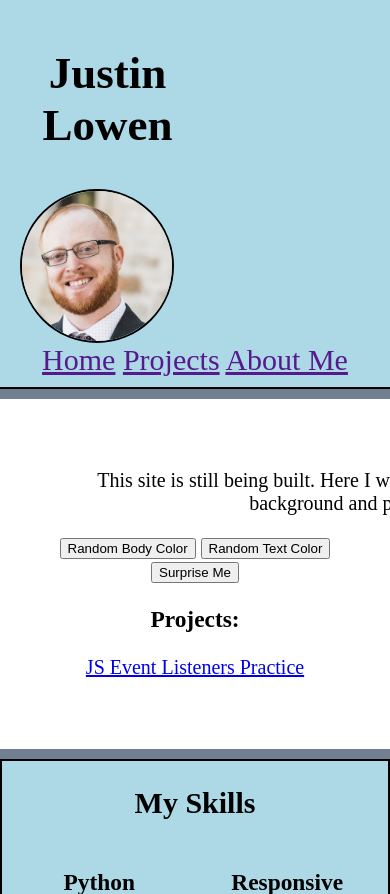
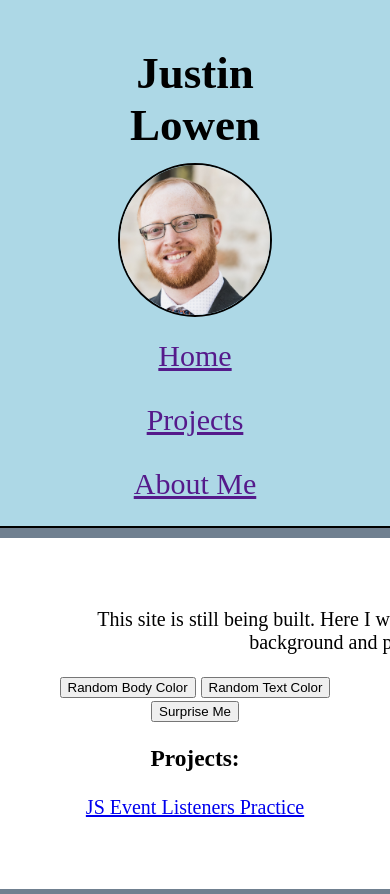
Before and after one commit to JLowe-N/JLowenPortfolioSite, a Django app: page / in a window 390 px wide; the page is wider, and only the part inside the window is pictured. Shown: the top 894 px of that part. Run offline with Django 3.2, Linux system fonts and the light colour scheme.

Commit message:
Switch nav to mobile-first layout

```diff
--- a/portfolioapp/static/portfolioapp/css/style.css
+++ b/portfolioapp/static/portfolioapp/css/style.css
@@ -5,7 +5,7 @@ Global Settings
 body {
     background: slategray;
     margin: 0;
-    font-size: 20px;
+    font-size: 1.25rem;
 }
 
 /* ====
@@ -30,8 +30,20 @@ header {
     padding: 10px 20px;
 }
 
+nav, .logo, .links {
+    display: flex;
+    flex-direction: column;
+    align-items: center;
+    justify-content: space-between;
+}
+
+.title {
+    margin-bottom: 0.25em;
+}
+
 .logo {
     width: 50%;
+    margin-bottom: 0.25em;
 }
 
 .image-header {
@@ -41,6 +53,10 @@ header {
     border-radius: 50%;
     border: 2px solid black;
     object-fit: cover;
+}
+
+.link {
+    margin: 0.5em;
 }
 
 main {
```
